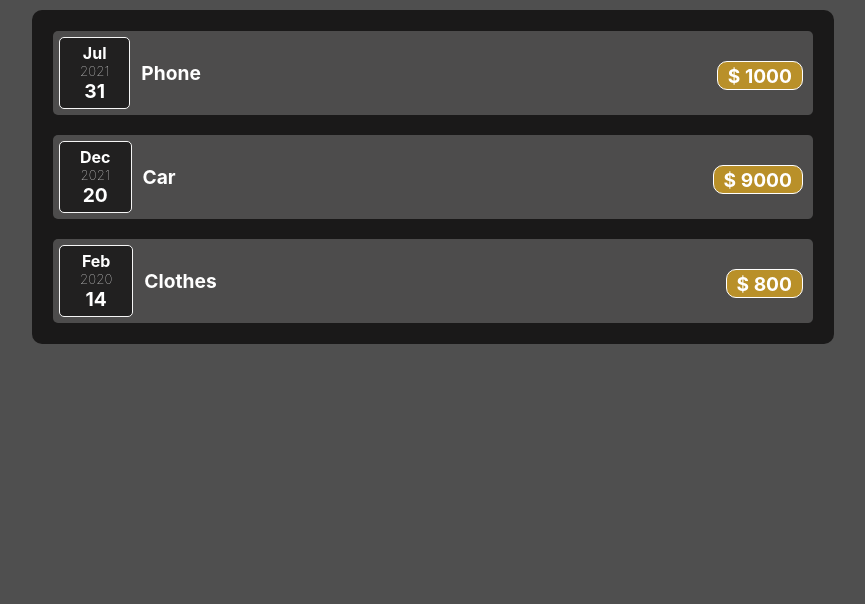
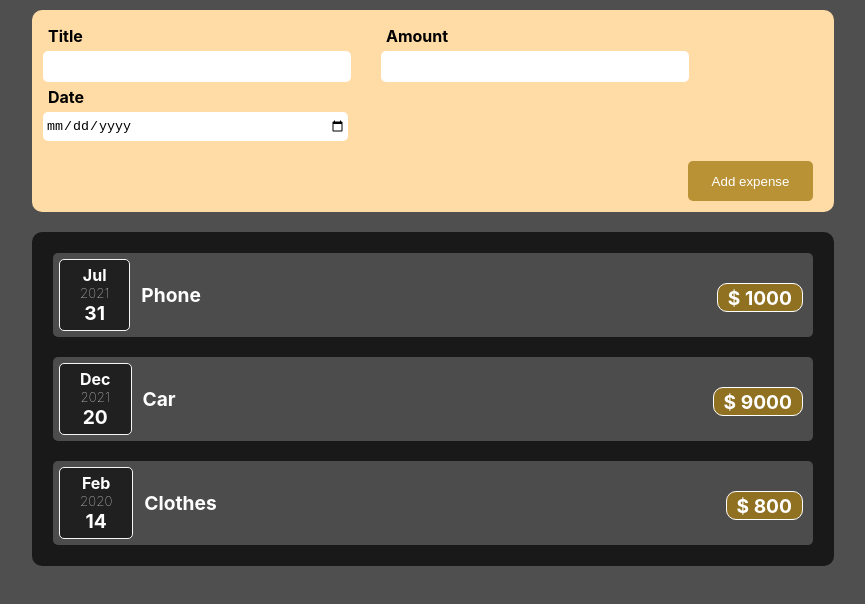
Before and after one commit to BamideleD/expensed-tracker, a React (Create React App) app: page / in a window 1280 px wide. Shown: the top 604 px of the page, without its empty margins (207-1072 px from the left). Built offline with nearby package versions, Linux system fonts and the light colour scheme.

Commit message:
Finishing styling of add expense section

```diff
--- a/src/App.js
+++ b/src/App.js
@@ -1,12 +1,14 @@
 import React from "react";
 import styles from './App.module.css';
-import ExpenseTab from './Components/ExpenseTab';
+import ExpenseTab from './Components/OldExpenses/ExpenseTab';
+import ExpenseInputTab from "./Components/NewExpenses/ExpenseInputTab";
 
 
 
 const App = () => {
     return (
         <div className= {styles.body}>
+            <ExpenseInputTab />
             <ExpenseTab />
         </div>
     )
--- a/src/App.module.css
+++ b/src/App.module.css
@@ -1,4 +1,5 @@
 .body{
     display: flex;
-    justify-content: center;
+    flex-direction: column;
+    align-items: center;
 }
--- /dev/null
+++ b/src/Components/NewExpenses/ExpenseForm.js
@@ -0,0 +1,32 @@
+import React from "react";
+import styles from './ExpenseForm.module.css';
+
+
+const ExpenseForm = () => {
+    return (
+        <div className={styles.content}>
+            <form className={styles.form}>
+                <div className={styles.formelements}>
+                    <div className={styles.ontope}>
+                        <label> Title </label>
+                        <input type = 'text' />
+                    </div>
+                    <div className={styles.ontop}>
+                        <label> Amount </label>
+                        <input type = 'number' step = '0.01' />
+                    </div>
+                </div>
+                <div>
+                    <div className={styles.ontop}>
+                        <label> Date </label>
+                        <input type = 'date' min = '2020-01-01' max = '2023-12-31'/>
+                    </div>
+                </div>
+                <input className={styles.button} type = 'button' value = 'Add expense' />
+            </form>
+        </div>
+    )
+}
+
+
+export default ExpenseForm;
--- /dev/null
+++ b/src/Components/NewExpenses/ExpenseForm.module.css
@@ -0,0 +1,51 @@
+.content{
+    padding: 10px
+}
+
+.form {
+    /* display: flex;
+    justify-content: space-evenly; */
+
+}
+
+.formelements {
+    display: flex;
+    flex-direction: row;
+
+}
+
+label {
+    font-weight: bolder;
+    padding: 5px;
+}
+
+input {
+    border-color: transparent;
+    border-radius: 5px;
+    width:300px;
+    height:25px;
+}
+
+.button{
+    display: flex;
+    margin-left: auto;
+    margin-right: 10px;
+    margin-top: 20px;
+    width:125px;
+    height: 40px;
+    color: white;
+    justify-content: center;
+    background-color: rgba(165, 125, 23, 0.774);
+
+}
+
+.ontop{
+    display:flex;
+    flex-direction: column;
+}
+
+.ontope{
+    display:flex;
+    flex-direction: column;
+    padding-right: 30px;
+}
--- /dev/null
+++ b/src/Components/NewExpenses/ExpenseInputTab.js
@@ -0,0 +1,15 @@
+import React from "react";
+import styles from './ExpenseInputTab.module.css';
+import ExpenseForm from './ExpenseForm';
+
+
+const ExpenseInputTab = () => {
+    return (
+        <div className={styles.expenseInputTab}>
+            <ExpenseForm />
+        </div>
+    )
+}
+
+
+export default ExpenseInputTab
--- /dev/null
+++ b/src/Components/NewExpenses/ExpenseInputTab.module.css
@@ -0,0 +1,8 @@
+.expenseInputTab{
+    width: 800px;
+    margin: 10px;
+    border-radius: 10px;
+    background-color: rgb(255, 219, 165);
+    padding: 1px;
+    height: 200px;
+}
--- a/src/Components/ExpenseItem.module.css
+++ b/src/Components/OldExpenses/ExpenseItem.module.css
@@ -31,7 +31,7 @@
     font-size: larger;
     font-weight: bolder;
     border: 1px solid white;
-    background-color: rgba(218, 165, 32, 0.774);
+    background-color: rgba(165, 125, 23, 0.774);
     border-radius: 10px;
     padding: 0px 10px;
     margin-right: 5px;
```
Also changed, not shown: src/Components/OldExpenses/Dated.js (renamed from src/Components/Dated.js), src/Components/OldExpenses/Dated.module.css (renamed from src/Components/Dated.module.css), src/Components/OldExpenses/ExpenseItem.js (renamed from src/Components/ExpenseItem.js), src/Components/OldExpenses/ExpenseTab.js (renamed from src/Components/ExpenseTab.js), src/Components/OldExpenses/ExpenseTab.module.css (renamed from src/Components/ExpenseTab.module.css).
